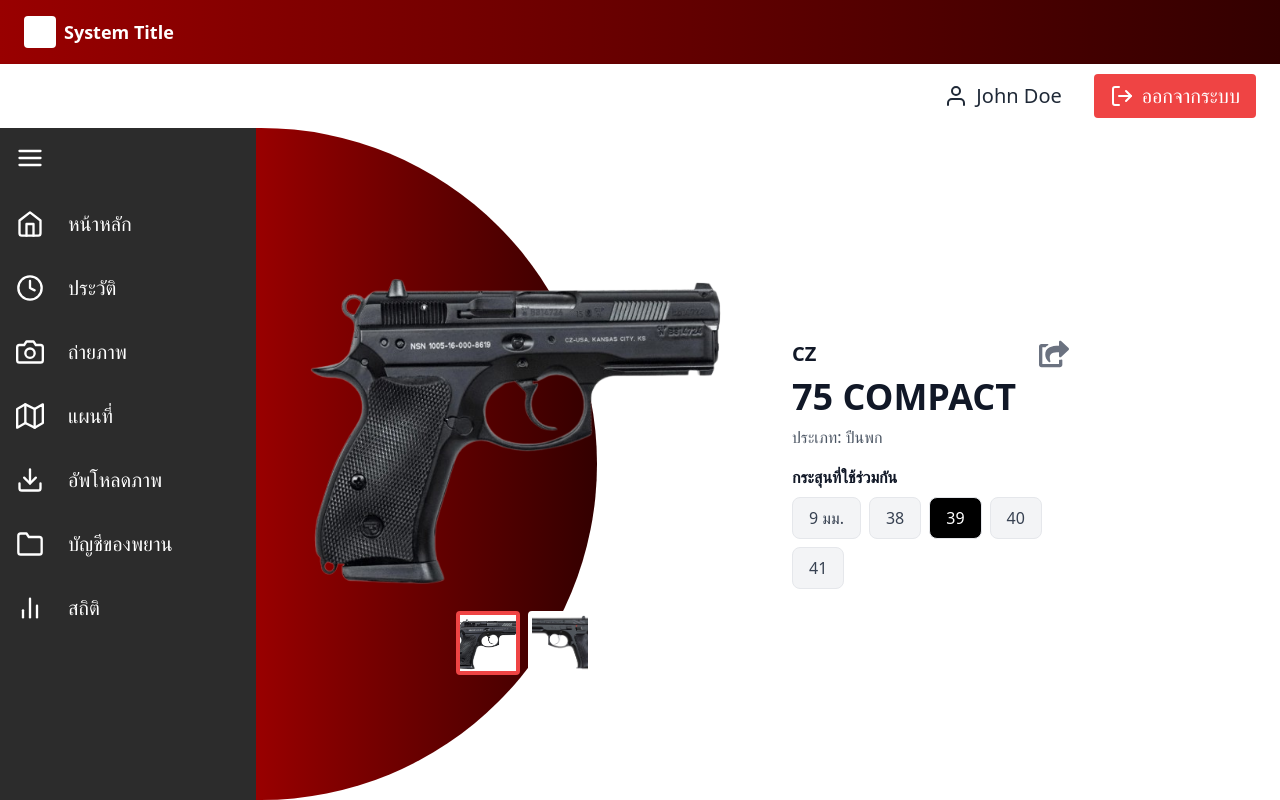
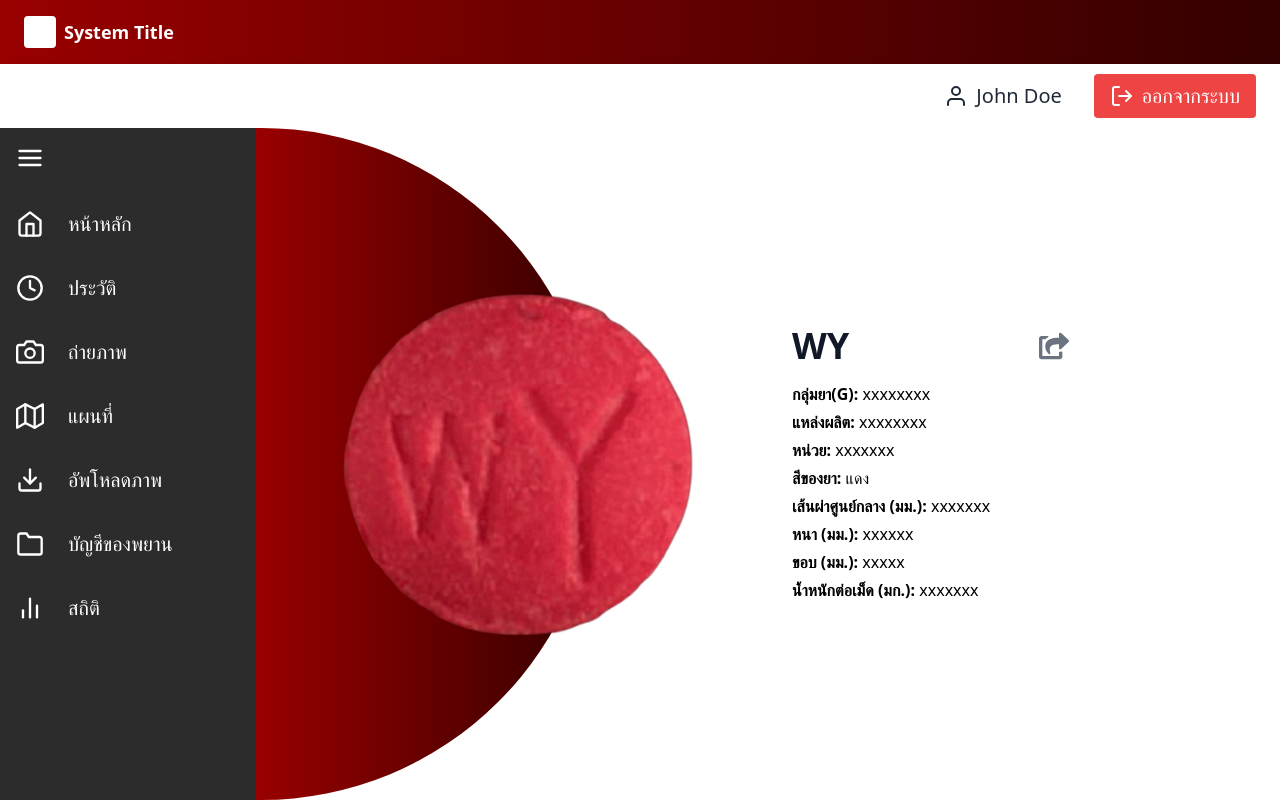
Before and after one commit to Jamamaboy/Gunzing_Opd.js, a React (Vite) app: page / in a window 1280 px wide. Built offline with nearby package versions, Linux system fonts and the light colour scheme; the HTML template or start-up script is replaced by a standard one.

Commit message:
หน้าแคตตาล็อกของยาเสพติดแสดงข้อมูลพื้นฐานของยาเสพติด

```diff
--- a/src/components/Content.jsx
+++ b/src/components/Content.jsx
@@ -1,69 +1,44 @@
 import { useState } from "react";
 import { FaShareSquare } from "react-icons/fa";
 
-const allCalibers = ["9 มม.", "38", "39", "40", "41"];
+const drugData = {
+  name: "WY",
+  details: [
+    { label: "กลุ่มยา(G)", value: "xxxxxxxx" },
+    { label: "แหล่งผลิต", value: "xxxxxxxx" },
+    { label: "หน่วย", value: "xxxxxxx" },
+    { label: "สีของยา", value: "แดง" },
+    { label: "เส้นผ่าศูนย์กลาง (มม.)", value: "xxxxxxx" },
+    { label: "หนา (มม.)", value: "xxxxxx" },
+    { label: "ขอบ (มม.)", value: "xxxxx" },
+    { label: "น้ำหนักต่อเม็ด (มก.)", value: "xxxxxxx" },
+  ],
+  image: "/images/DrugCatalog.png",
+};
 
-const gunData = [
-  {
-    id: 1,
-    brand: "CZ",
-    model: "75 COMPACT",
-    type: "ปืนพก",
-    calibers: ["39"],
-    images: ["/images/gun1.png", "/images/gun2.png"]
-  }
-];
-
-export default function GunDetail() {
-  const [selectedGun, setSelectedGun] = useState(gunData[0]);
-  const [selectedImage, setSelectedImage] = useState(selectedGun.images[0]);
-
+export default function DrugDetail() {
   return (
     <div className="relative flex flex-col md:flex-row items-center p-6 bg-white h-full">
-      {/* Half Circle Background */}
       <div className="absolute left-0 top-0 w-1/3 h-full bg-gradient-to-r from-[#990000] to-[#330000] rounded-r-full z-0 hidden md:block"></div>
 
-      {/* Left Section - Gun Images */}
       <div className="relative md:w-1/2 flex flex-col items-center z-10">
         <img
-          src={selectedImage}
-          alt="Gun"
+          src={drugData.image}
+          alt="Drug"
           className="relative w-full max-w-md mx-auto object-contain rounded"
         />
-        <div className="flex gap-2 mt-4 justify-center">
-          {selectedGun.images.map((img, index) => (
-            <button
-              key={index}
-              className={`w-16 h-16 border-4 rounded ${
-                selectedImage === img ? "border-red-500" : "border-white"
-              }`}
-              onClick={() => setSelectedImage(img)}
-            >
-              <img src={img} alt="Thumbnail" className="w-full h-full object-cover  bg-white" />
-            </button>
-          ))}
-        </div>
       </div>
 
-      {/* Right Section - Gun Details */}
       <div className="md:w-1/3 p-6 text-gray-900 z-10">
         <div className="flex items-center justify-between gap-4">
-          <h2 className="text-xl font-semibold">{selectedGun.brand}</h2>
+          <h1 className="text-4xl font-bold">{drugData.name}</h1>
           <FaShareSquare className="text-gray-500 cursor-pointer" size={30} />
         </div>
-        <h1 className="text-4xl font-bold mt-2">{selectedGun.model}</h1>
-        <p className="text-gray-600 mt-2">ประเภท: {selectedGun.type}</p>
-        <h3 className="font-semibold mt-4">กระสุนที่ใช้ร่วมกัน</h3>
-        <div className="flex gap-2 mt-2 flex-wrap">
-          {allCalibers.map((caliber, index) => (
-            <button
-              key={index}
-              className={`px-4 py-2 border rounded-lg ${
-                selectedGun.calibers.includes(caliber) ? "bg-black text-white" : "bg-gray-100 text-gray-700"
-              }`}
-            >
-              {caliber}
-            </button>
+        <div className="mt-4">
+          {drugData.details.map((item, index) => (
+            <p key={index} className="text-black mt-1">
+              <span className="font-semibold">{item.label}:</span> {item.value}
+            </p>
           ))}
         </div>
       </div>
```
Also changed, not shown: public/images/DrugCatalog.png (added).
